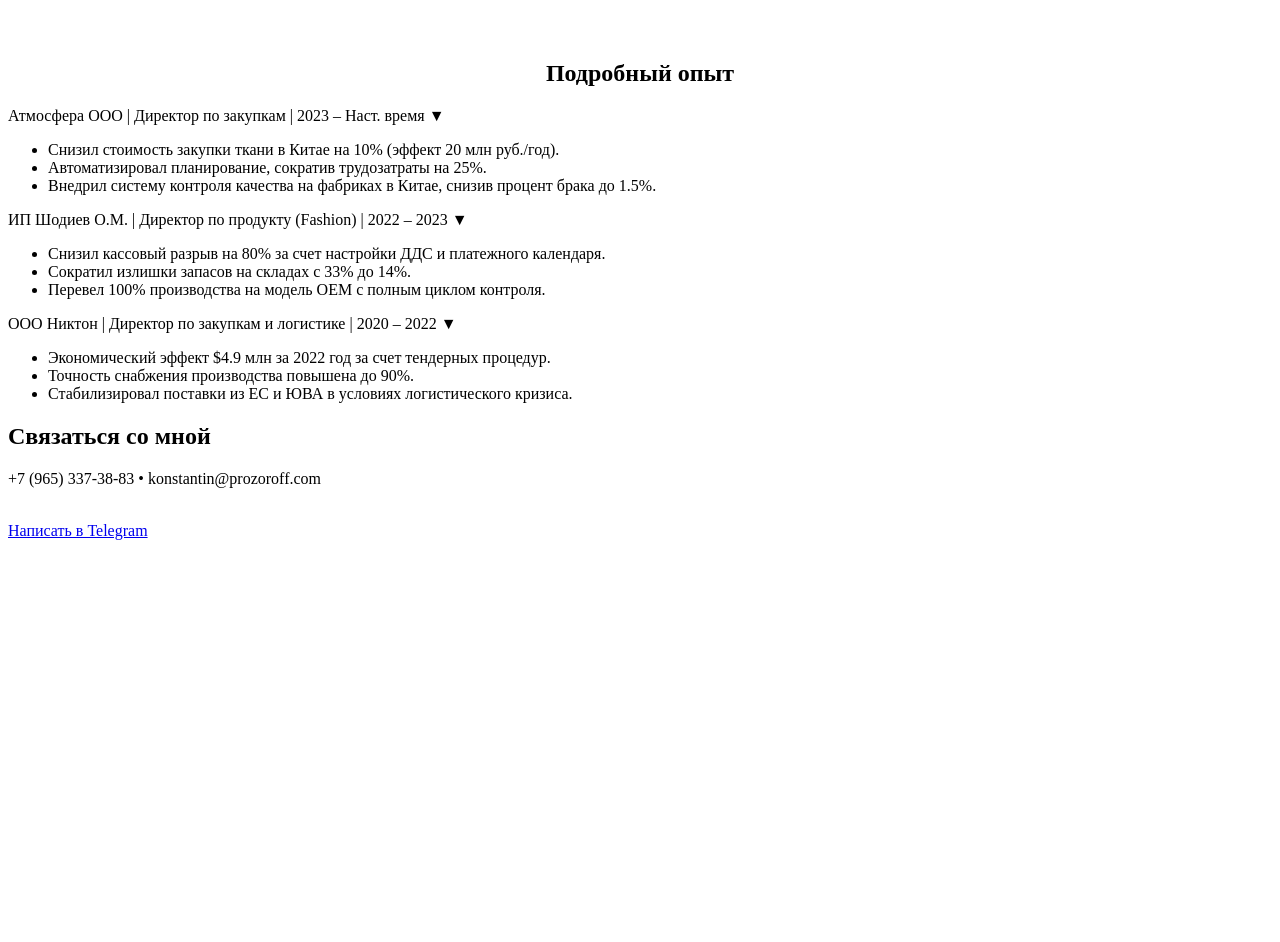
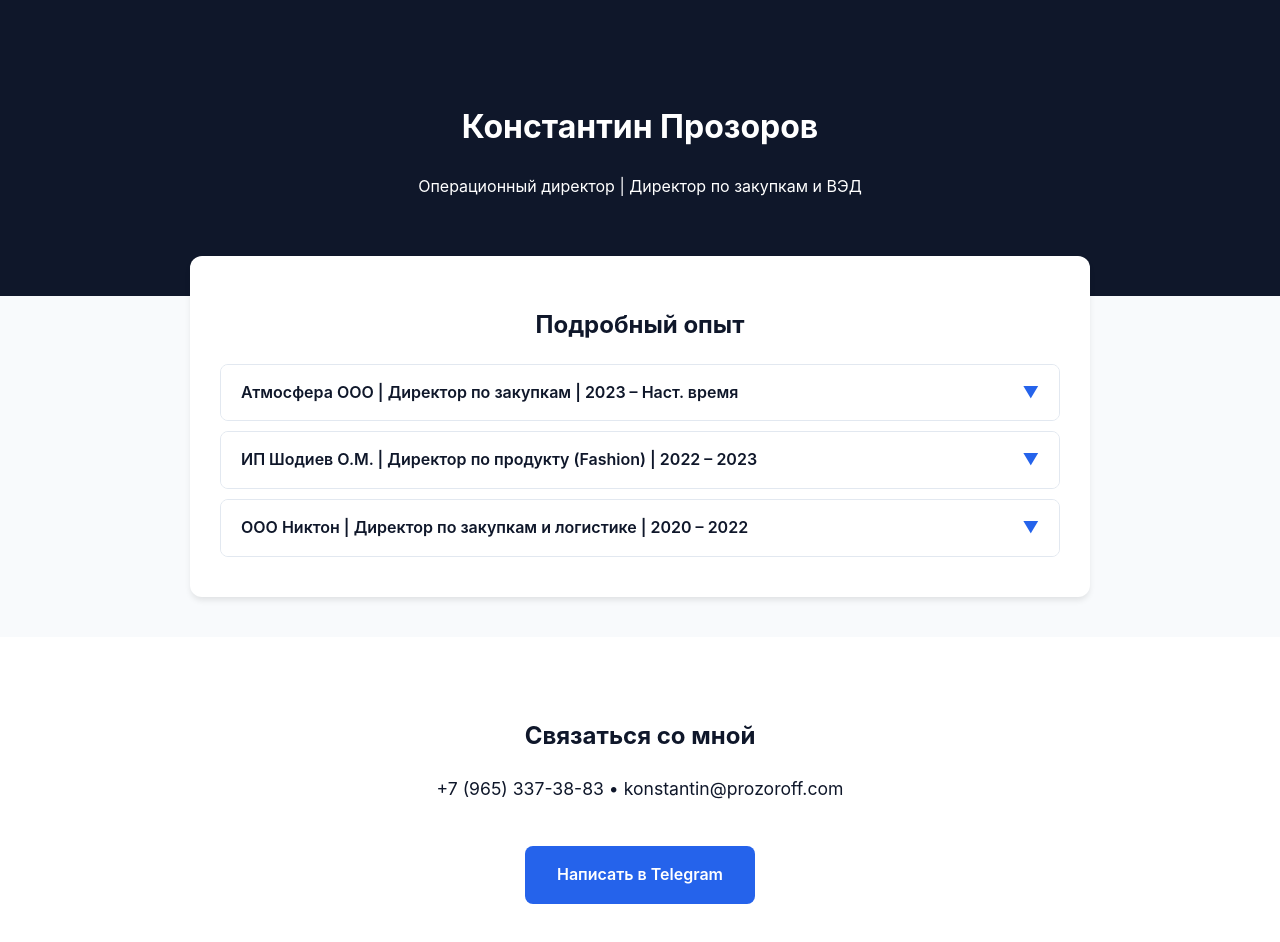
Before and after one commit to KonstantinProzorov/resume, a plain HTML site: page index.html in a window 1280 px wide. Before the commit the page ends 800 px from the top, so only its background shows below. Drawn offline with Linux system fonts and the light colour scheme.

Commit message:
Update index.html

```diff
--- a/index.html
+++ b/index.html
@@ -1,26 +1,76 @@
-        <h2 style="text-align: center; margin-top: 60px;">Подробный опыт</h2>
+<!DOCTYPE html>
+<html lang="ru">
+<head>
+    <meta charset="UTF-8">
+    <meta name="viewport" content="width=device-width, initial-scale=1.0">
+    <title>Константин Прозоров | Operations • Supply Chain • Projects</title>
+    <style>
+        :root {
+            --dark: #0f172a;
+            --accent: #2563eb;
+            --gray: #64748b;
+            --bg: #f8fafc;
+        }
+        body { font-family: 'Inter', -apple-system, sans-serif; margin: 0; background: var(--bg); color: var(--dark); line-height: 1.6; }
+        header { background: var(--dark); color: white; padding: 80px 20px; text-align: center; }
+        .container { max-width: 900px; margin: -40px auto 40px; padding: 0 20px; }
+        .card { background: white; border-radius: 12px; padding: 30px; box-shadow: 0 4px 6px -1px rgba(0,0,0,0.1); margin-bottom: 20px; }
 
-        <div class="experience-container">
+        /* Стили опыта */
+        .exp-item { margin-bottom: 10px; border-radius: 8px; overflow: hidden; border: 1px solid #e2e8f0; }
+        .exp-header {
+            background: white; padding: 15px 20px; cursor: pointer;
+            display: flex; justify-content: space-between; align-items: center;
+            font-weight: 600; transition: background 0.2s;
+        }
+        .exp-header:hover { background: #f1f5f9; }
+        .exp-content { display: none; padding: 20px; background: #fdfdfd; border-top: 1px solid #e2e8f0; }
+        .exp-content ul { margin: 0; padding-left: 20px; }
+        .exp-content li { margin-bottom: 10px; }
+        .arrow { transition: transform 0.3s; color: var(--accent); }
+        .active .arrow { transform: rotate(180deg); }
+
+        /* Контакты */
+        .contacts { text-align: center; padding: 60px 20px; background: white; margin-top: 40px; }
+        .btn-main {
+            display: inline-block; background: var(--accent); color: white;
+            padding: 16px 32px; border-radius: 8px; text-decoration: none;
+            font-weight: 600; transition: transform 0.2s;
+        }
+        .btn-main:hover { transform: translateY(-2px); }
+    </style>
+</head>
+<body>
+
+<header>
+    <h1>Константин Прозоров</h1>
+    <p>Операционный директор | Директор по закупкам и ВЭД</p>
+</header>
+
+<div class="container">
+    <div class="card">
+        <h2 style="text-align: center;">Подробный опыт</h2>
+
         <div class="exp-item">
-                <div class="exp-header" onclick="toggleExp('exp1')">
-                    Атмосфера ООО | Директор по закупкам | 2023 – Наст. время
+            <div class="exp-header" onclick="toggleExp(this)">
+                <span>Атмосфера ООО | Директор по закупкам | 2023 – Наст. время</span>
                 <span class="arrow">▼</span>
             </div>
-                <div id="exp1" class="exp-content">
+            <div class="exp-content">
                 <ul>
                     <li>Снизил стоимость закупки ткани в Китае на 10% (эффект 20 млн руб./год).</li>
                     <li>Автоматизировал планирование, сократив трудозатраты на 25%.</li>
-                        <li>Внедрил систему контроля качества на фабриках в Китае, снизив процент брака до 1.5%.</li>
+                    <li>Внедрил систему контроля качества на фабриках в Китае, снизив брак до 1.5%.</li>
                 </ul>
             </div>
         </div>
 
         <div class="exp-item">
-                <div class="exp-header" onclick="toggleExp('exp2')">
-                    ИП Шодиев О.М. | Директор по продукту (Fashion) | 2022 – 2023
+            <div class="exp-header" onclick="toggleExp(this)">
+                <span>ИП Шодиев О.М. | Директор по продукту (Fashion) | 2022 – 2023</span>
                 <span class="arrow">▼</span>
             </div>
-                <div id="exp2" class="exp-content">
+            <div class="exp-content">
                 <ul>
                     <li>Снизил кассовый разрыв на 80% за счет настройки ДДС и платежного календаря.</li>
                     <li>Сократил излишки запасов на складах с 33% до 14%.</li>
@@ -30,23 +80,24 @@
         </div>
 
         <div class="exp-item">
-                <div class="exp-header" onclick="toggleExp('exp3')">
-                    ООО Никтон | Директор по закупкам и логистике | 2020 – 2022
+            <div class="exp-header" onclick="toggleExp(this)">
+                <span>ООО Никтон | Директор по закупкам и логистике | 2020 – 2022</span>
                 <span class="arrow">▼</span>
             </div>
-                <div id="exp3" class="exp-content">
+            <div class="exp-content">
                 <ul>
-                        <li>Экономический эффект $4.9 млн за 2022 год за счет тендерных процедур.</li>
+                    <li>Экономический эффект $4.9 млн за 2022 год за счет тендеров и оптимизации FOB цен.</li>
                     <li>Точность снабжения производства повышена до 90%.</li>
                     <li>Стабилизировал поставки из ЕС и ЮВА в условиях логистического кризиса.</li>
                 </ul>
             </div>
         </div>
     </div>
+</div>
 
-    </div> <div class="contacts">
+<div class="contacts">
     <h2>Связаться со мной</h2>
-        <p>
+    <p style="font-size: 1.1em;">
         <a href="tel:+79653373883" style="color: inherit; text-decoration: none;">+7 (965) 337-38-83</a> •
         <a href="mailto:konstantin@prozoroff.com" style="color: inherit; text-decoration: none;">konstantin@prozoroff.com</a>
     </p>
@@ -55,28 +106,24 @@
 </div>
 
 <script>
-        // Функция переключения вкладок ролей
-        function showRole(roleId) {
-            document.querySelectorAll('.tab-btn').forEach(btn => btn.classList.remove('active'));
-            document.querySelectorAll('.role-content').forEach(cont => cont.classList.remove('active'));
+    function toggleExp(header) {
+        const content = header.nextElementSibling;
+        const allContents = document.querySelectorAll('.exp-content');
+        const allHeaders = document.querySelectorAll('.exp-header');
 
-            event.currentTarget.classList.add('active');
-            document.getElementById(roleId).classList.add('active');
+        const isAlreadyOpen = content.style.display === 'block';
+
+        // Закрываем всё
+        allContents.forEach(c => c.style.display = 'none');
+        allHeaders.forEach(h => h.classList.remove('active'));
+
+        // Если не было открыто — открываем
+        if (!isAlreadyOpen) {
+            content.style.display = 'block';
+            header.classList.add('active');
         }
-
-        // Функция аккордеона для опыта
-        function toggleExp(id) {
-            const content = document.getElementById(id);
-            const header = content.previousElementSibling;
-            const isOpen = content.style.display === 'block';
-
-            // Закрываем другие (опционально, если хотите чтобы открыто было только одно)
-            // document.querySelectorAll('.exp-content').forEach(c => c.style.display = 'none');
-            // document.querySelectorAll('.exp-header').forEach(h => h.classList.remove('active'));
-
-            content.style.display = isOpen ? 'none' : 'block';
-            header.classList.toggle('active', !isOpen);
     }
 </script>
+
 </body>
 </html>
```
Lines whose indentation alone changed are shown as unchanged.
